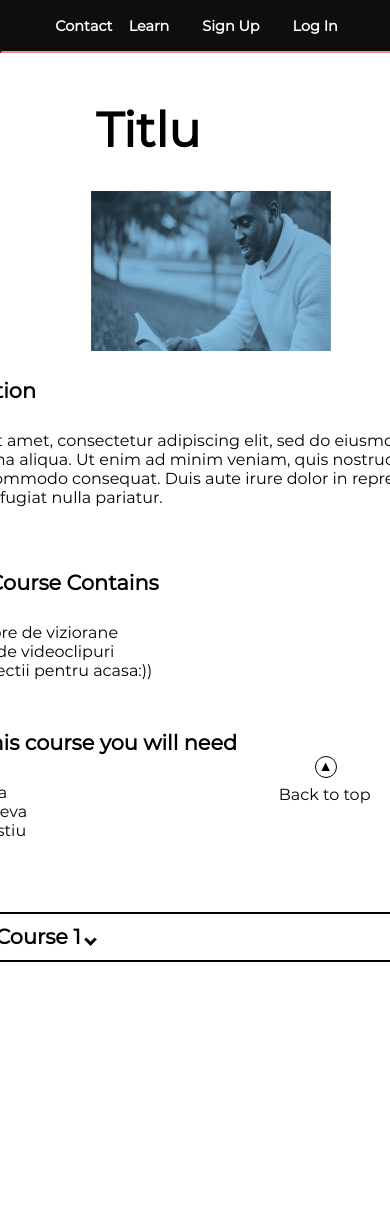
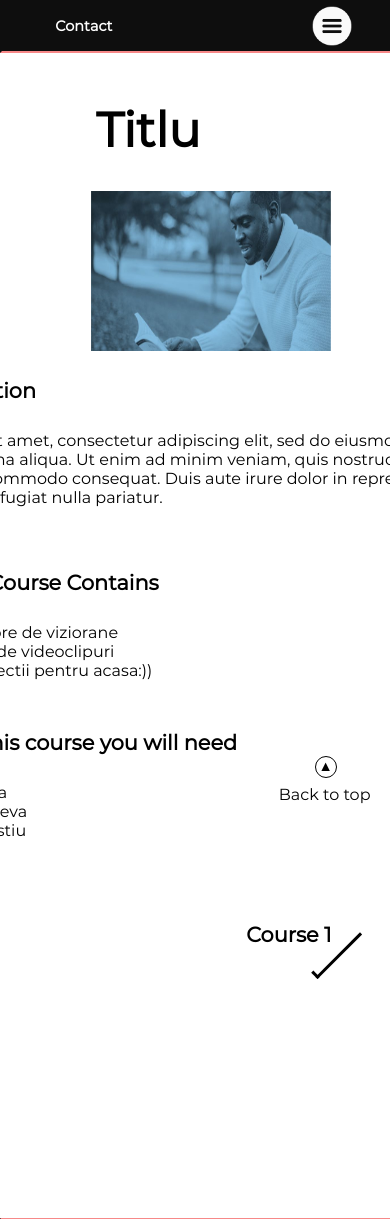
Before and after one commit to Serithipithy/SkiVI, a PHP site: page /skill.html in a window 390 px wide; the page is wider, and only the part inside the window is pictured. Shown: the top 1219 px of that part. Run offline with PHP 8.4, Linux system fonts and the light colour scheme.

Commit message:
bara sus responsive

```diff
--- /dev/null
+++ b/script.js
@@ -0,0 +1,17 @@
+function myFunction() {
+    document.getElementById("myDropdown").classList.toggle("show");
+}
+
+// Close the dropdown menu if the user clicks outside of it
+window.onclick = function(event) {
+    if (!event.target.matches('.dropbtn')) {
+        var dropdowns = document.getElementsByClassName("dropdown-content");
+        var i;
+        for (i = 0; i < dropdowns.length; i++) {
+            var openDropdown = dropdowns[i];
+            if (openDropdown.classList.contains('show')) {
+                openDropdown.classList.remove('show');
+            }
+        }
+    }
+}
--- a/skill.html
+++ b/skill.html
@@ -7,6 +7,7 @@
     <meta name="viewport" content="width=device-width, initial-scale=1.0">
     <link rel="stylesheet" href="skiviskill.css">
     <link rel="stylesheet" href="skivi2.css">
+    <script src="script.js"></script>
     <title>Learn a Skill</title>
 </head>
 
@@ -14,13 +15,18 @@
     <header>
         <div>
             <a href="#contact" class="buttons button--left">Contact</a>
-            <div class="block--buttons--right">
-                <a href="https://www.youtube.com/watch?v=EIn3808tTck" class="buttons button--right">Learn</a>
-                <a href="signup.html" class="buttons button--right">Sign Up</a>
-                <a href="login.html" class="buttons button--right">Log In</a>
+            <div class="dropdown">
+                <div id="myDropdown" class=" dropdown--content block--buttons--right">
+                    <a href="https://www.youtube.com/watch?v=EIn3808tTck" class="buttons button--right">Learn</a>
+                    <a href="signup.html" class="buttons button--right">Sign Up</a>
+                    <a href="login.html" class="buttons button--right">Log In</a>
+                </div>
+                <img onclick="myFunction()" class="dropbtn " src="img/menu.png" alt="menu button">
             </div>
         </div>
     </header>
+
+
     <main>
         <a href="#" class="to-top">Back to top</a>
         <div class="title">
@@ -83,6 +89,8 @@
         <h5>Web Tehnologies project | 2021</h5>
     </section>
 
+
+
 </body>
 
 </html>
--- a/skivi2.css
+++ b/skivi2.css
@@ -67,14 +67,12 @@
 
 .buttons {
     padding: 1em;
-    /* border-radius: 45px; */
     background-color: #0e0e0e;
     border: transparent;
     color: white;
     padding-right: 1em;
     padding-left: 1em;
     width: auto;
-    /* height: 100%; */
     text-align: center;
     font-weight: bold;
     font-size: 0.9em;
@@ -88,14 +86,55 @@
 }
 
 .block--buttons--right {
-    position: absolute;
-    right: 10%;
+    position: relative;
     top: 0.9em;
 }
 
 .button--left {
     position: relative;
     left: 10%;
+}
+
+.dropbtn {
+    height: 2.5em;
+    width: 2.5em;
+    cursor: pointer;
+    display: none;
+    /* position: absolute; */
+}
+
+.dropdown {
+    display: inline;
+    position: absolute;
+    height: 3.05em;
+    right: 10%;
+    /* top: 0.9em; */
+}
+
+@media only screen and (max-width:800px) {
+    .dropbtn {
+        display: block;
+        position: relative;
+        top: 0.25em;
+    }
+    .dropdown {
+        position: absolute;
+        display: inline-flex;
+    }
+    .dropdown--content {
+        right: 5%;
+        display: none;
+        position: absolute;
+        height: 5em;
+        z-index: 1;
+    }
+    .dropdown--content a {
+        width: 100%;
+    }
+    .show {
+        display: flex;
+        flex-direction: column;
+    }
 }
 
 .button--middle {
@@ -240,10 +279,12 @@
     font-size: 1em;
     font-weight: bolder;
 }
-.mail--creators{
+
+.mail--creators {
     display: flex;
     justify-content: center;
 }
+
 .contact--list {
     margin-top: 0.6em;
     font-size: 0.8em;
@@ -251,6 +292,7 @@
     color: white;
     list-style-type: none;
 }
+
 .footer--sourcecode {
     margin-top: 0.5em;
     color: white;
--- a/skiviskill.css
+++ b/skiviskill.css
@@ -55,9 +55,10 @@
     height: 350px;
 }
 
-.dropdown {
+
+/* .dropdown {
     border: 2px solid black;
-}
+} */
 
 .arrow {
     border: solid black;
```
Also changed, not shown: login.html (+11 -3 lines), main.html (+11 -4 lines), signup.html (+10 -3 lines), img/menu.png (added).
